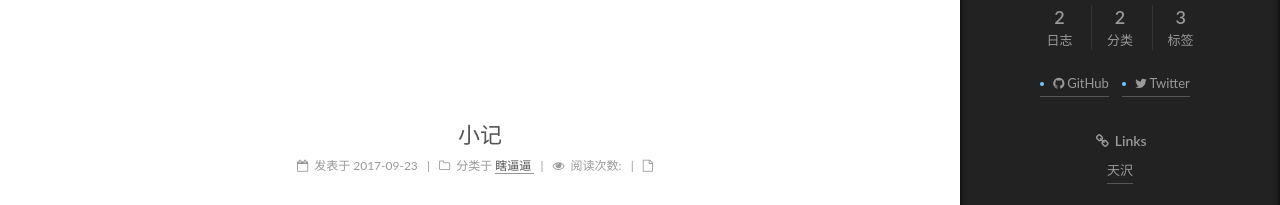
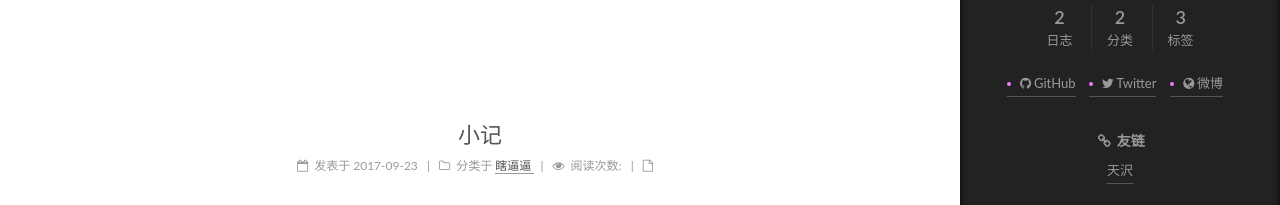
Before and after one commit to 4869APTX/4869APTX.github.io, a plain HTML site: page 2017/09/23/小记/index.html in a window 1280 px wide. Both pictures are taken after a click on the item "站点概览". Shown: the part 254-459 px from the top of the page. Drawn offline with Linux system fonts and the light colour scheme; some packages are replaced by stand-ins of ours; a script that the page names is missing.

Commit message:
Site updated: 2017-10-27 08:53:17

```diff
--- a/2017/09/23/小记/index.html
+++ b/2017/09/23/小记/index.html
@@ -530,6 +530,12 @@
                       <i class="fa fa-fw fa-twitter"></i>Twitter</a>
                 </span>
 
+                <span class="links-of-author-item">
+                  <a href="http://www.weibo.com/melonrindboy" target="_blank" title="微博">
+
+                      <i class="fa fa-fw fa-globe"></i>微博</a>
+                </span>
+
 
           </div>
 
@@ -541,7 +547,7 @@
             <div class="links-of-blogroll motion-element links-of-blogroll-block">
               <div class="links-of-blogroll-title">
                 <i class="fa  fa-fw fa-link"></i>
-                Links
+                友链
               </div>
               <ul class="links-of-blogroll-list">
 
--- a/css/main.css
+++ b/css/main.css
@@ -1822,7 +1822,7 @@ pre .javascript .function {
   width: 4px;
   height: 4px;
   border-radius: 50%;
-  background: #6ec9ff;
+  background: #f178ff;
 }
 .links-of-blogroll {
   font-size: 13px;
```
Also changed, not shown: 2017/10/09/第四届世安杯writeup-web/index.html (+7 -1 lines), archives/2017/09/index.html (+7 -1 lines), archives/2017/10/index.html (+7 -1 lines), archives/2017/index.html (+7 -1 lines), archives/index.html (+7 -1 lines), categories/CTF/index.html (+7 -1 lines), categories/index.html (+7 -1 lines), categories/瞎逼逼/index.html (+7 -1 lines), index.html (+7 -1 lines), tags/CTF/index.html (+7 -1 lines), tags/WEB/index.html (+7 -1 lines), tags/index.html (+7 -1 lines), tags/tags.html (+7 -1 lines), tags/碎碎念/index.html (+7 -1 lines).
